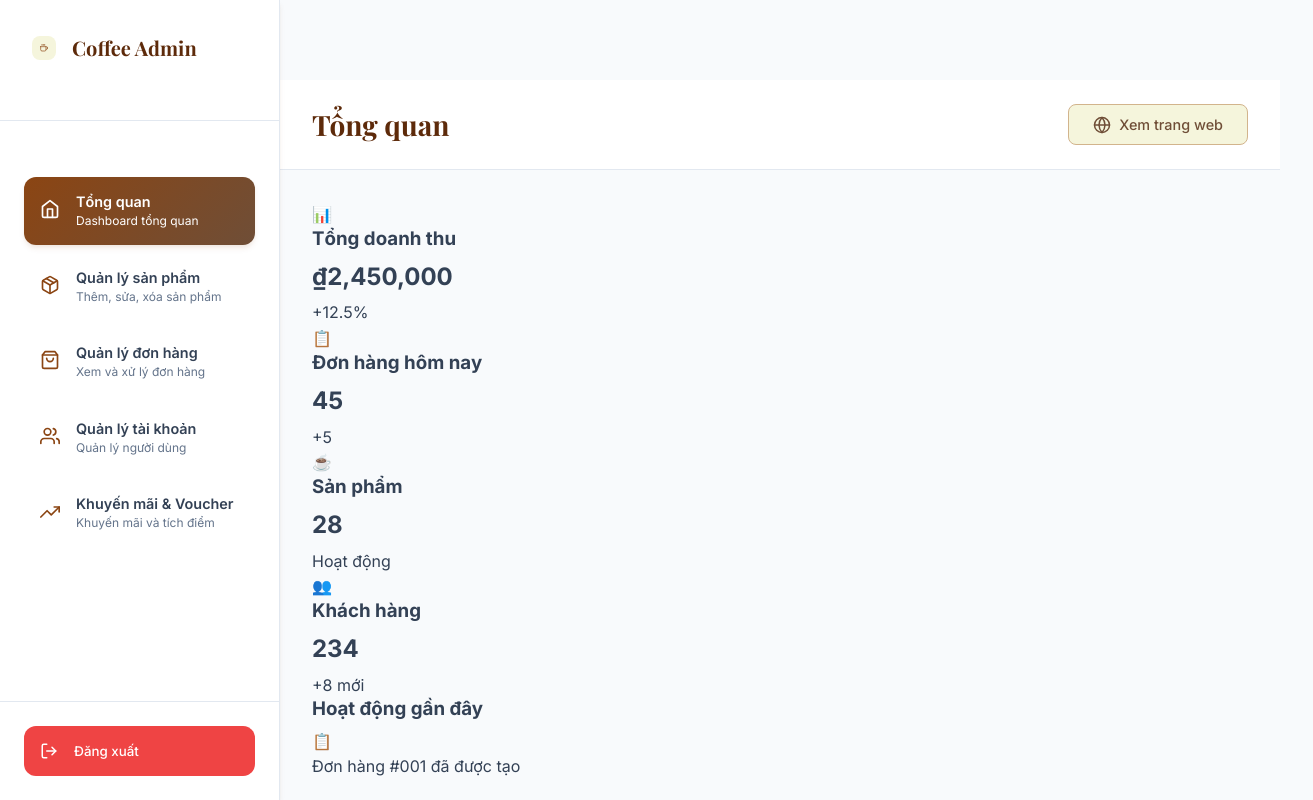
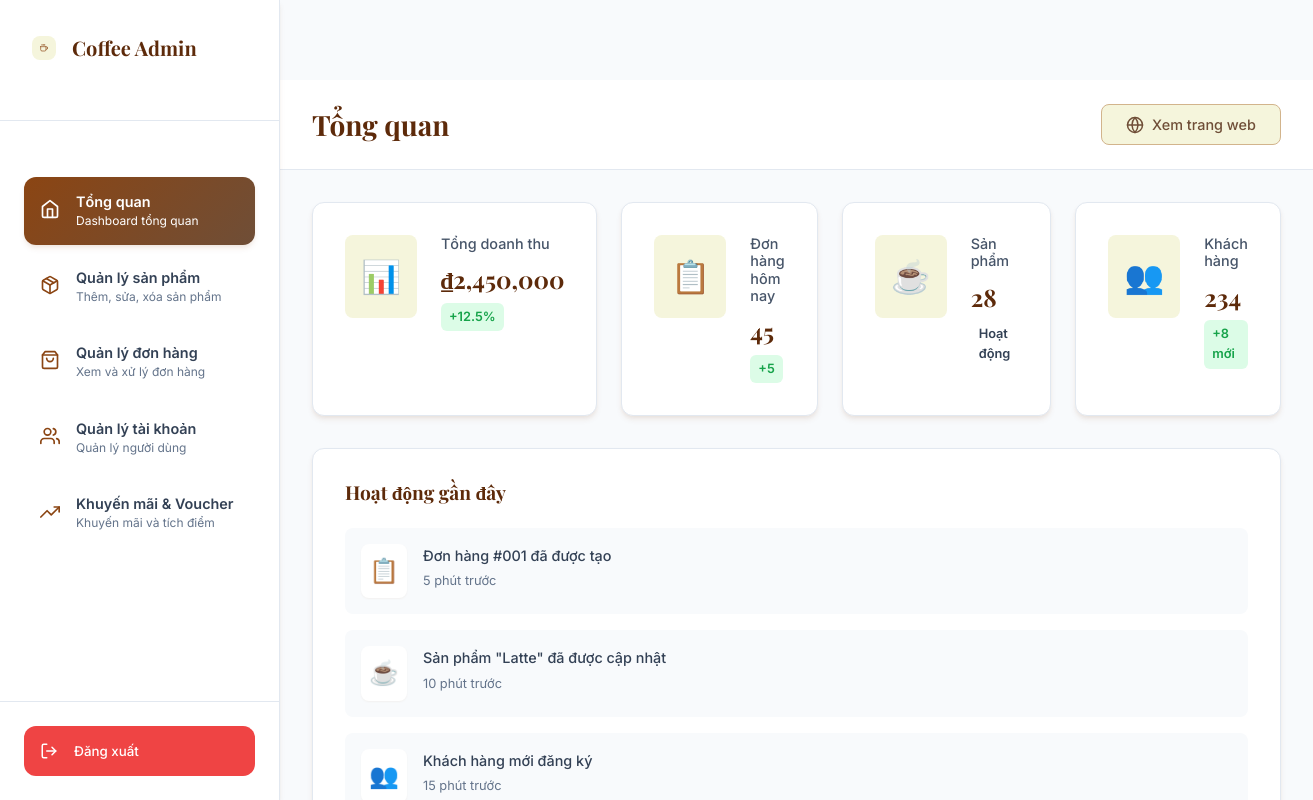
Before and after one commit to Haaju000/Proposal-AWS---Coffe---FE, a React (Create React App) app in the folder front/: page /admin in a window 1280 px wide. Shown: the top 800 px of the page, 1313 px wide, since content can reach past the window. Built offline with nearby package versions, Linux system fonts and the light colour scheme; sample sign-in values are in the browser's storage.

Commit message:
dashboard ui

```diff
--- a/front/package.json
+++ b/front/package.json
@@ -13,7 +13,7 @@
     "react": "^19.2.0",
     "react-dom": "^19.2.0",
     "react-icons": "^5.5.0",
-    "react-router-dom": "^7.9.4",
+    "react-router-dom": "^7.9.5",
     "react-scripts": "5.0.1",
     "web-vitals": "^2.1.4"
   },
--- a/front/src/css/AdminDashboard-new.css
+++ b/front/src/css/AdminDashboard-new.css
@@ -305,6 +305,146 @@ body {
   flex: 1;
   padding: var(--spacing-xl);
   background: var(--gray-50);
+}
+
+/* Stats Card */
+.stats-grid {
+  display: grid;
+  grid-template-columns: repeat(4, 1fr);
+  gap: var(--spacing-lg);
+  margin-bottom: var(--spacing-xl);
+}
+
+.stat-card {
+  background: var(--white);
+  border-radius: var(--radius-lg);
+  padding: var(--spacing-xl);
+  box-shadow: var(--shadow-md);
+  border: 1px solid var(--gray-200);
+  transition: all 0.3s ease;
+  display: flex;
+  align-items: flex-start;
+  gap: var(--spacing-lg);
+}
+
+.stat-card:hover {
+  transform: translateY(-2px);
+  box-shadow: var(--shadow-lg);
+  border-color: var(--coffee-secondary);
+}
+
+.stat-icon {
+  font-size: 2rem;
+  background: var(--coffee-light);
+  color: var(--coffee-primary);
+  padding: var(--spacing-md);
+  border-radius: var(--radius-md);
+  display: flex;
+  align-items: center;
+  justify-content: center;
+}
+
+.stat-info {
+  flex: 1;
+}
+
+.stat-info h3 {
+  font-size: 0.9rem;
+  color: var(--gray-600);
+  margin: 0 0 var(--spacing-sm) 0;
+  font-weight: 500;
+}
+
+.stat-value {
+  font-size: 1.5rem;
+  font-weight: 700;
+  color: var(--coffee-dark);
+  margin: 0 0 var(--spacing-sm) 0;
+  font-family: 'Playfair Display', serif;
+}
+
+.stat-change {
+  display: inline-block;
+  padding: var(--spacing-xs) var(--spacing-sm);
+  border-radius: var(--radius-sm);
+  font-size: 0.8rem;
+  font-weight: 600;
+}
+
+.stat-change.positive {
+  background: #DCFCE7;
+  color: #16A34A;
+}
+
+.stat-change.negative {
+  background: #FEE2E2;
+  color: #DC2626;
+}
+
+/* Recent Activities */
+.recent-activities {
+  background: var(--white);
+  border-radius: var(--radius-lg);
+  padding: var(--spacing-xl);
+  box-shadow: var(--shadow-md);
+  border: 1px solid var(--gray-200);
+  margin-bottom: var(--spacing-xl);
+}
+
+.recent-activities h3 {
+  font-size: 1.2rem;
+  font-weight: 700;
+  color: var(--coffee-dark);
+  margin-bottom: var(--spacing-lg);
+  font-family: 'Playfair Display', serif;
+}
+
+.activity-list {
+  display: flex;
+  flex-direction: column;
+  gap: var(--spacing-md);
+}
+
+.activity-item {
+  display: flex;
+  align-items: flex-start;
+  gap: var(--spacing-md);
+  padding: var(--spacing-md);
+  background: var(--gray-50);
+  border-radius: var(--radius-md);
+  transition: all 0.3s ease;
+}
+
+.activity-item:hover {
+  background: var(--coffee-light);
+  transform: translateX(4px);
+}
+
+.activity-icon {
+  font-size: 1.5rem;
+  background: var(--white);
+  padding: var(--spacing-sm);
+  border-radius: var(--radius-md);
+  box-shadow: var(--shadow-sm);
+  display: flex;
+  align-items: center;
+  justify-content: center;
+}
+
+.activity-info {
+  flex: 1;
+}
+
+.activity-info p {
+  margin: 0;
+  font-weight: 500;
+  color: var(--gray-700);
+  font-size: 0.9rem;
+}
+
+.activity-info small {
+  color: var(--gray-500);
+  font-size: 0.8rem;
 }
 
 /* Products Content */
@@ -757,6 +897,10 @@ body {
     margin-left: 240px;
   }
 
+  .stats-grid {
+    grid-template-columns: repeat(2, 1fr);
+  }
+
   .products-grid {
     grid-template-columns: repeat(auto-fill, minmax(280px, 1fr));
     gap: var(--spacing-lg);
@@ -776,6 +920,11 @@ body {
 
   .admin-dashboard {
     flex-direction: column;
+  }
+
+  .stats-grid {
+    grid-template-columns: 1fr;
+    gap: var(--spacing-md);
   }
 
   .sidebar-nav {
```
Also changed, not shown: 1 other file (tests, documents, lock files or other folders).
